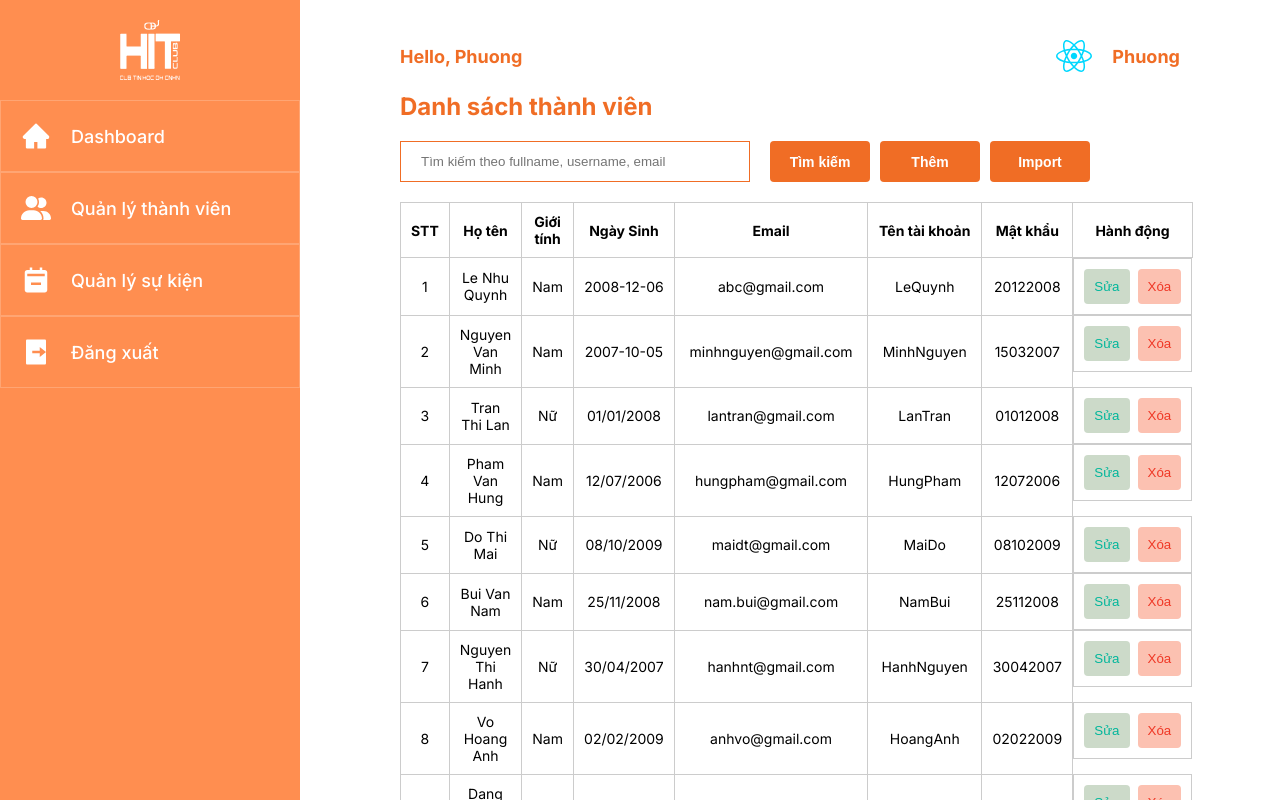
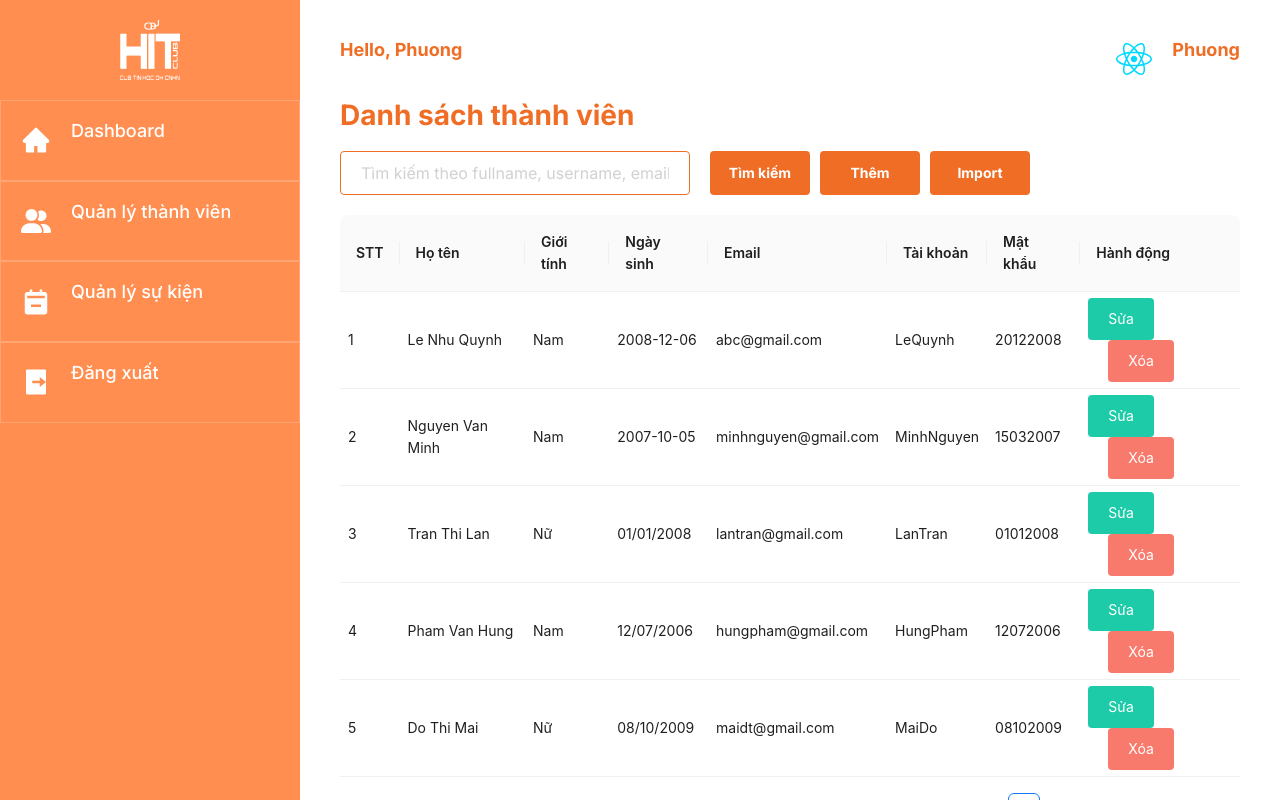
Before and after one commit to tungngth04/HIT-NETWORK, a React (Vite) app: page /admin/members in a window 1280 px wide. Built offline with nearby package versions, Linux system fonts and the light colour scheme.

Commit message:
✨feature:  add outlet and ant-design

```diff
--- /dev/null
+++ b/src/components/admin/delete/DeleteMember.jsx
@@ -0,0 +1,34 @@
+import React from 'react'
+import data1 from '../../../pages/Admin/data/data'
+import "./DeleteMember.scss"
+import { MdCancel } from "react-icons/md";
+function DeleteMember({deleteId, member, setMember, setShowModal}) {
+    const handleClose = () => {
+      setShowModal(false)
+    }
+    const handleDelete = () => {
+        const data = member.filter((e) => e.stt != deleteId)
+        setMember(data)
+        handleClose()
+        // window.location.reload()
+    }
+
+  return (
+    <div className='delete-member'>
+       <div className="overlay"></div>
+      <div className='delete-member__container'>
+      <div className="close-icon">
+        <MdCancel onClick={handleClose}/>
+      </div>
+        <h2>Xác nhận</h2>
+        <p>Bạn có chắc chắn xóa tài khoản này không?</p>
+        <div className='action'>
+            <button className='button btn_ok' onClick={handleDelete}>Ok</button>
+            <button className='button btn_cancel' onClick={handleClose}>Hủy</button>
+        </div>
+      </div>
+    </div>
+  )
+}
+
+export default DeleteMember
--- /dev/null
+++ b/src/components/admin/delete/DeleteMember.scss
@@ -0,0 +1,66 @@
+@use "../../../styles/index" as style;
+.delete-member{
+    display: flex;
+    justify-content: center;
+    align-items: center;
+    // height: 100vh;
+    position:absolute;
+    inset: 0;
+    .overlay {
+            position: fixed;
+            top: 0;
+            left: 0;
+            width: 100vw;
+            height: 100vh;
+            background-color: rgba(0, 0, 0, 0.5); // hoặc bất kỳ màu nào
+            z-index: 10; // nhớ để trên các phần khác
+        }
+    &__container{
+        border-radius: 12px;
+        display: flex;
+        flex-direction: column;
+        align-items: center;
+        justify-content: center;
+        gap: 12px;
+        width: max-content;
+        box-shadow: 0px 3px 12px 0px #FFA573;
+        padding: 40px 32px;
+        background-color: white;
+        z-index: 20;
+        position: relative;
+        .close-icon {
+                position: absolute;
+                top: 12px;
+                right: 12px;
+                cursor: pointer;
+                font-size: 32px;
+                color: style.$secondary-color;
+        }
+        h2 {
+            font-size: 24px;
+            font-weight: bold;
+        }
+        p {
+            font-size: 18px;
+            margin-bottom: 12px;
+        }
+       button {
+            width: 100px;
+            padding: 12px 20px;
+            font-size: 16px;
+            border-radius: 4px;
+            cursor: pointer;
+        }
+        .btn_ok {
+            background-color: style.$secondary-color;
+            color: white;
+            border: none;
+        }
+        .btn_cancel {
+            background-color: transparent;
+            color: style.$secondary-color;
+            border: 1px solid style.$secondary-color;
+            margin-left: 20px;
+        }
+    }
+}
--- a/src/layouts/admin/LayoutAdmin/LayoutAdmin.jsx
+++ b/src/layouts/admin/LayoutAdmin/LayoutAdmin.jsx
@@ -1,5 +1,6 @@
 import React from 'react'
 import './LayoutAdmin.scss'
+import { Outlet } from 'react-router-dom'
 import Sidebar from '../Sidebar/Sidebar'
 import HeaderAdmin from '../../../common/admin/HeaderAdmin'
 
@@ -11,8 +12,11 @@ function LayoutAdmin({children}) {
                 <Sidebar/>
             </div>
             <div className='admin__right'>
-                <HeaderAdmin/>
-                {children}
+                <HeaderAdmin className="admin__header"/>
+                <div className='children-layout'>
+                  <Outlet/>
+                </div>
+
             </div>
         </div>
     </div>
--- a/src/layouts/admin/LayoutAdmin/LayoutAdmin.scss
+++ b/src/layouts/admin/LayoutAdmin/LayoutAdmin.scss
@@ -11,8 +11,9 @@
     &__right{
         width: 100%;
         height: 100vh;
-        padding: 40px 100px;
+        padding: 40px;
         overflow-y: auto;
     }
 
+
 }
--- a/src/main.jsx
+++ b/src/main.jsx
@@ -2,6 +2,7 @@ import { StrictMode } from 'react'
 import { createRoot } from 'react-dom/client'
 import './index.scss'
 import App from './App.jsx'
+import 'antd/dist/reset.css';
 import { BrowserRouter } from 'react-router-dom'
 import { Provider } from 'react-redux'
 import { store } from './store'
--- a/src/pages/Admin/dashboard/Dashboard.jsx
+++ b/src/pages/Admin/dashboard/Dashboard.jsx
@@ -3,9 +3,7 @@ import LayoutAdmin from '../../../layouts/admin/LayoutAdmin/LayoutAdmin'
 
 const Dashboard = () => {
   return (
-    <LayoutAdmin>
         <div className='admin-dashboard'>Dashboard</div>
-    </LayoutAdmin>
   )
 }
 
--- a/src/pages/Admin/members/Members.jsx
+++ b/src/pages/Admin/members/Members.jsx
@@ -2,9 +2,11 @@ import React, { useState } from 'react'
 import "./Members.scss"
 import LayoutAdmin from '../../../layouts/admin/LayoutAdmin/LayoutAdmin'
 import data1 from '../data/data';
-import { CiSearch } from "react-icons/ci";
-import { useNavigate } from 'react-router-dom';
-import DeleteMember from '../../../components/admin/member/DeleteMember';
+import { CiSearch } from "react-icons/ci"
+import { useNavigate} from 'react-router-dom';
+import { Table } from 'antd';
+import DeleteMember from '../../../components/admin/delete/DeleteMember';
+
 function Members() {
 const navigate = useNavigate()
 const [member, setMember] = useState(data1)
@@ -20,9 +22,6 @@ const newData = () => ({
     matkhau: ""
 })
 const handleAdd = () =>{
-    // setMember(newData)
-    // setCheckType("add")
-    // setShowModal("true")
     navigate("/admin/members/create")
 }
 const handleEdit = (id) => {
@@ -32,9 +31,59 @@ const handleDelete = (id) => {
     setShowModal(true)
     setId(id)
 }
+
+const columns = [
+    {
+      title: 'STT',
+      dataIndex: 'stt',
+      key: 'stt',
+    },
+    {
+      title: 'Họ tên',
+      dataIndex: 'hoten',
+      key: 'hoten',
+    },
+    {
+      title: 'Giới tính',
+      dataIndex: 'gioitinh',
+      key: 'gioitinh',
+    },
+    {
+      title: 'Ngày sinh',
+      dataIndex: 'ngaysinh',
+      key: 'ngaysinh',
+    },
+    {
+      title: 'Email',
+      dataIndex: 'email',
+      key: 'email',
+    },
+    {
+      title: 'Tài khoản',
+      dataIndex: 'tentaikhoan',
+      key: 'tentaikhoan',
+    },
+    {
+      title: 'Mật khẩu',
+      dataIndex: 'matkhau',
+      key: 'matkhau',
+    },
+    {
+        title: "Hành động",
+        dataIndex: "",
+        key: "x",
+        render: (_,record) => (
+            <div>
+                <button className="button button--edit" onClick={() => handleEdit(record.stt)}>Sửa</button>
+                <button className="button button--delete" onClick={() => handleDelete(record.stt)}>Xóa</button>
+            </div>
+        )
+    }
+  ];
+
   return (
-    <LayoutAdmin>
-        <div className="members-page">
+    <>
+    <div className="members-page">
             <h2>Danh sách thành viên</h2>
             <div className="members-toolbar">
                 <div className="members-toolbar__search">
@@ -46,49 +95,18 @@ const handleDelete = (id) => {
                     <button className="button button--import">Import</button>
                 </div>
             </div>
-
-            <div className="members-table">
-                <table>
-                    <thead>
-                        <tr>
-                        <th>STT</th>
-                        <th>Họ tên</th>
-                        <th>Giới tính</th>
-                        <th>Ngày Sinh</th>
-                        <th>Email</th>
-                        <th>Tên tài khoản</th>
-                        <th>Mật khẩu</th>
-                        <th>Hành động</th>
-                        </tr>
-                    </thead>
-                    <tbody>
-                        {
-                        member.map((item) => (
-                            <tr key={item.stt}>
-                                <td>{item.stt}</td>
-                                <td>{item.hoten}</td>
-                                <td>{item.gioitinh}</td>
-                                <td>{item.ngaysinh}</td>
-                                <td>{item.email}</td>
-                                <td>{item.tentaikhoan}</td>
-                                <td>{item.matkhau}</td>
-                                <td className="members-table__actions">
-                                    <button className="button button--edit" onClick={() => handleEdit(item.stt)}>Sửa</button>
-                                    <button className="button button--delete" onClick={() => handleDelete(item.stt)}>Xóa</button>
-                                </td>
-                            </tr>
-                        ))
-                        }
-                    </tbody>
-                </table>
-            </div>
+            <Table
+            columns={columns}
+            dataSource={data1}
+            rowKey="stt"
+            pagination ={{ pageSize: 5}}
+            />
         </div>
         <div>
              {showmodal && (<DeleteMember deleteId={id} member = {member} setMember = {setMember} setShowModal={setShowModal}/>)}
         </div>
-        {/* {showmodal && (<DeleteMember deleteId={id} member = {member} setMember = {setMember}/>)} */}
+    </>
 
-    </LayoutAdmin>
   )
 }
 
--- a/src/pages/Admin/members/Members.scss
+++ b/src/pages/Admin/members/Members.scss
@@ -1,7 +1,10 @@
-@use "../../../styles//index" as style;
+@use '../../../styles//index' as style;
 .members-page {
   h2 {
     margin-bottom: 20px;
+    font-weight: bold;
+    font-size: 28px;
+    color: style.$secondary-color;
     color: style.$secondary-color;
   }
 
@@ -15,8 +18,12 @@
       width: 350px;
       border: 1px solid style.$secondary-color;
       outline: none;
+      border-radius: 4px;
+      &::placeholder {
+        color: rgba(128, 128, 128, 0.359);
       }
-        &__actions{
+    }
+    &__actions {
       display: flex;
       gap: 10px;
       .button {
@@ -39,51 +46,40 @@
         &--import {
           background-color: style.$secondary-color;
         }
+        &:hover {
+          background-color: #f57c00;
         }
       }
     }
-
-    .members-table {
-        table {
-            width: 100%;
-            border-collapse: collapse;
-            font-size: 14px;
-
-            th,
-            td {
-                border: 1px solid #ccc;
-                padding: 10px 10px;
-                text-align: center;
   }
-        }
-
-        &__actions {
-            display: flex;
-            gap: 8px;
-            justify-content: center;
-            .button{
+  .button {
     border: none;
-                padding: 10px;
+    padding: 10px 20px;
     border-radius: 4px;
     cursor: pointer;
   }
   .button--edit {
-                color: #00B69B;
-                background-color: #CCDAC9;
-                &:hover{
-                    background-color: #00B69B;
+    background-color: #1dcba8;
+    transition: 0.2s ease;
     color: white;
+    &:hover {
+      background-color: #00b69b;
     }
   }
 
   .button--delete {
-                color: #EF3826;
-                background-color: #FCC1B1;
+    background-color: #f77a6c;
+    margin-left: 20px;
+    transition: 0.2s ease;
+    color: white;
     &:hover {
-                    background-color: #f15b4e;
-                    color: white;
+      background-color: #ed4232;
     }
   }
+  .ant-table-tbody > tr > td {
+    padding: 6px 8px;
+  }
+  .ant-pagination {
+    font-size: 14px;
   }
 }
-}
```
Also changed, not shown: src/App.jsx (+15 -6 lines), src/common/admin/HeaderAdmin.scss (line endings or trailing spaces). Lines whose indentation alone changed are shown as unchanged.
